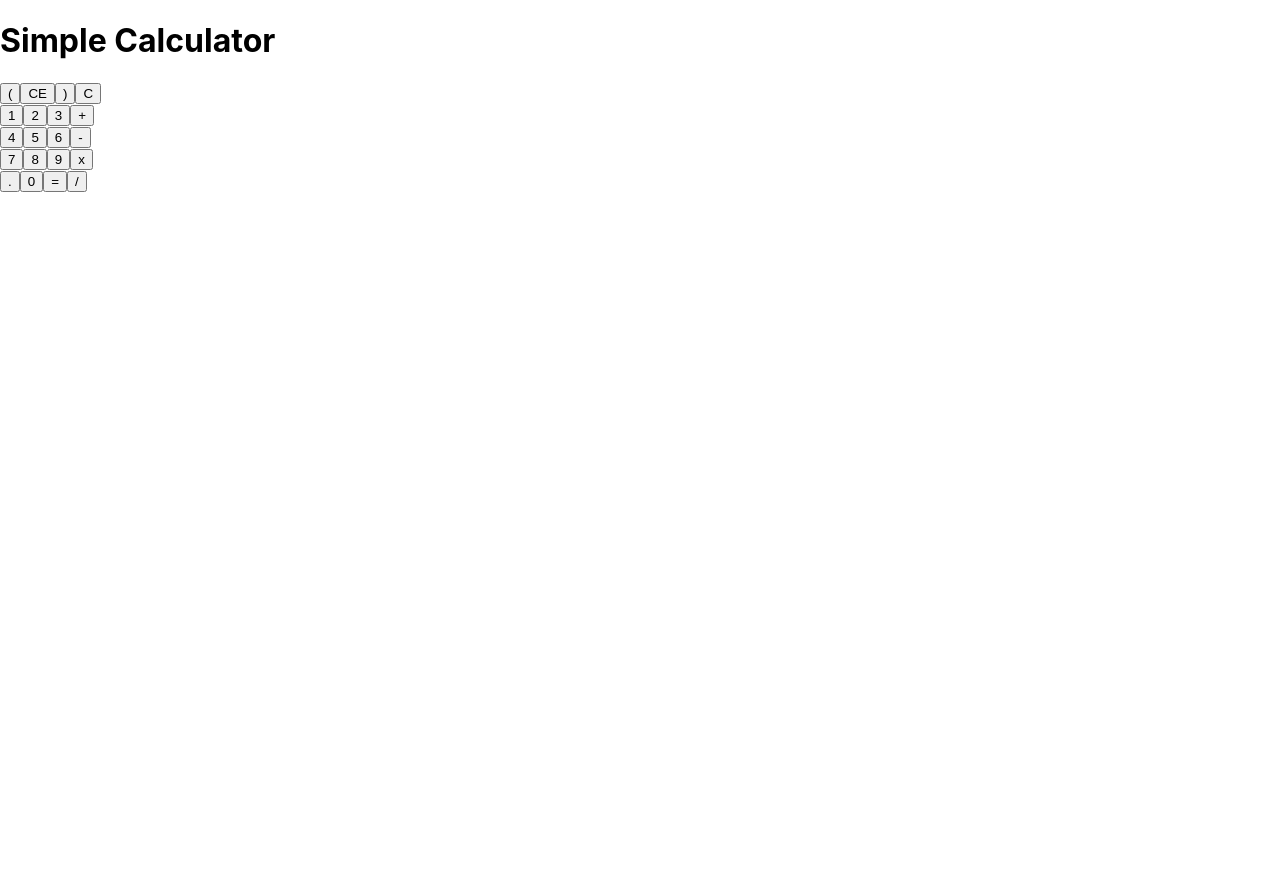
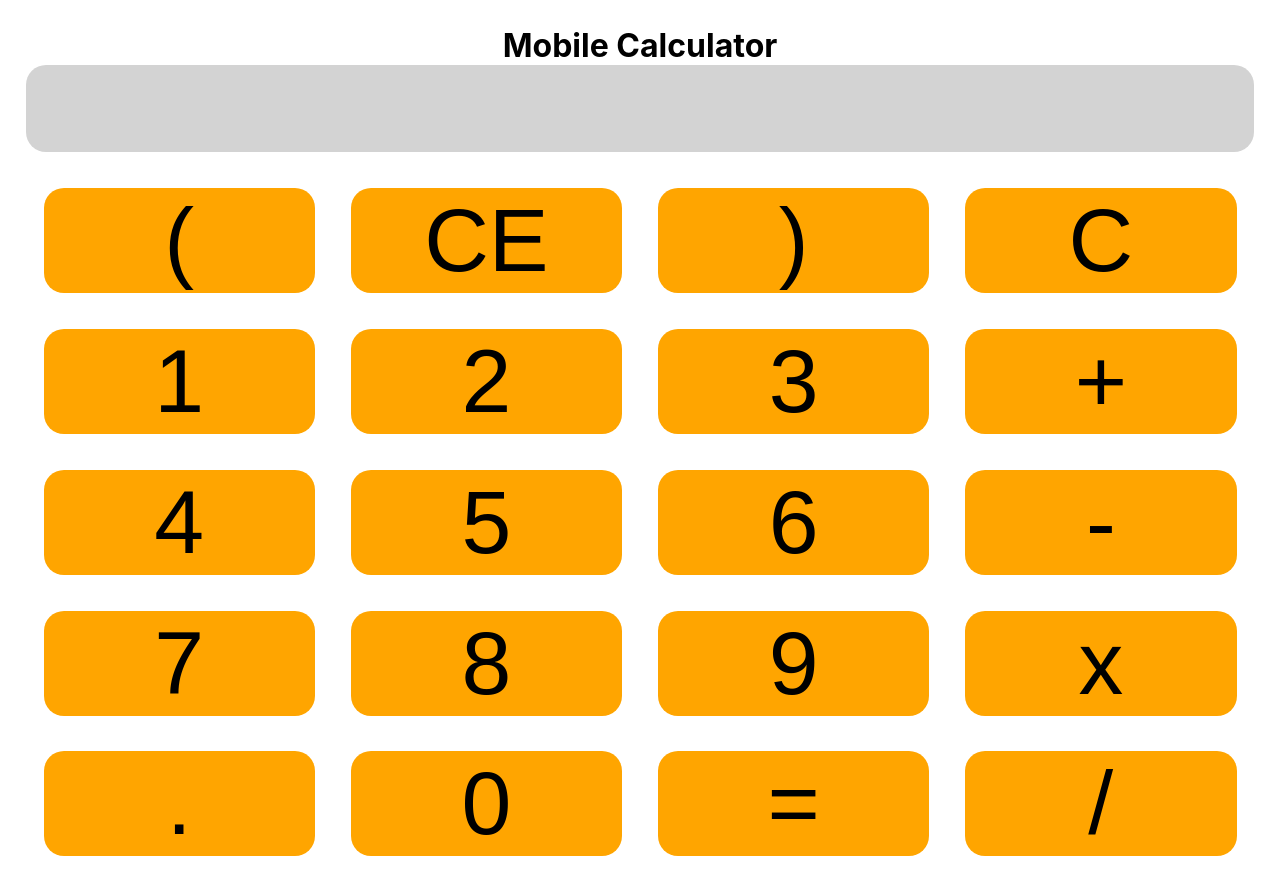
Before and after one commit to ctscofield/c1, a React (Create React App) app: page / in a window 1280 px wide. Before the commit the page ends 800 px from the top, so only its background shows below. Built offline with nearby package versions, Linux system fonts and the light colour scheme.

Commit message:
adjustments to styling boundaries

```diff
--- a/src/App.css
+++ b/src/App.css
@@ -1,38 +1,50 @@
 .App {
-  text-align: center;
+
 }
 
-.App-logo {
-  height: 40vmin;
-  pointer-events: none;
+.calculator-body {
+  margin: 2vw;
+  text-align: center;
+  flex-wrap: nowrap;
+  max-height: 100vh;
+  max-width:100vw;
 }
 
-@media (prefers-reduced-motion: no-preference) {
-  .App-logo {
-    animation: App-logo-spin infinite 20s linear;
-  }
+h1 {
+  margin: 0;
+
 }
 
-.App-header {
-  background-color: #282c34;
-  min-height: 100vh;
+.result {
+  background-color: lightgray;
+  height: 2vh;
+  border-radius: 20px;
+  padding: .8em;
+  margin-bottom: .4em;
+  display: flex;
+  align-items: center;
+  justify-content: right;
+  font-size: 2.8em;
+}
+
+.buttons {
+  width: 96vw;
+  height: 69vh;
   display: flex;
   flex-direction: column;
-  align-items: center;
-  justify-content: center;
-  font-size: calc(10px + 2vmin);
-  color: white;
 }
 
-.App-link {
-  color: #61dafb;
+.row {
+  display: flex;
+  justify-content: space-between;
+  flex: 1;
 }
 
-@keyframes App-logo-spin {
-  from {
-    transform: rotate(0deg);
-  }
-  to {
-    transform: rotate(360deg);
-  }
+button {
+  background-color: orange;
+  border-radius: 20px;
+  flex: 1;
+  margin: .2em;
+  border: none;
+  font-size: 7vw;
 }
--- a/src/App.js
+++ b/src/App.js
@@ -32,6 +32,7 @@ class App extends React.Component {
   calculate = () => {
     try {
       this.setState({
+        //eslint-disable-next-line
         result: (eval(this.state.result) || "") + ""
       })
     } catch (e) {
@@ -57,7 +58,7 @@ class App extends React.Component {
     return (
       <div>
         <div className="calculator-body">
-          <h1>Simple Calculator</h1>
+          <h1>Mobile Calculator</h1>
           <ResultComponent result={this.state.result}/>
           <KeyPadComponent onClick={this.onClick}/>
         </div>
--- a/src/components/KeypadComponent.js
+++ b/src/components/KeypadComponent.js
@@ -3,31 +3,43 @@ import React from 'react'
 class KeyPadComponent extends React.Component {
   render() {
     return (
-      <div className="button">
+      <div className="buttons">
+
+        <div className="row">
           <button name="(" onClick={e => this.props.onClick(e.target.name)}>(</button>
           <button name="CE" onClick={e => this.props.onClick(e.target.name)}>CE</button>
           <button name=")" onClick={e => this.props.onClick(e.target.name)}>)</button>
-        <button name="C" onClick={e => this.props.onClick(e.target.name)}>C</button><br/>
+          <button name="C" onClick={e => this.props.onClick(e.target.name)}>C</button>
+        </div>
 
+        <div className="row">
           <button name="1" onClick={e => this.props.onClick(e.target.name)}>1</button>
           <button name="2" onClick={e => this.props.onClick(e.target.name)}>2</button>
           <button name="3" onClick={e => this.props.onClick(e.target.name)}>3</button>
-        <button name="+" onClick={e => this.props.onClick(e.target.name)}>+</button><br/>
+          <button name="+" onClick={e => this.props.onClick(e.target.name)}>+</button>
+        </div>
 
+        <div className="row">
           <button name="4" onClick={e => this.props.onClick(e.target.name)}>4</button>
           <button name="5" onClick={e => this.props.onClick(e.target.name)}>5</button>
           <button name="6" onClick={e => this.props.onClick(e.target.name)}>6</button>
-        <button name="-" onClick={e => this.props.onClick(e.target.name)}>-</button><br/>
+          <button name="-" onClick={e => this.props.onClick(e.target.name)}>-</button>
+        </div>
 
+        <div className="row">
           <button name="7" onClick={e => this.props.onClick(e.target.name)}>7</button>
           <button name="8" onClick={e => this.props.onClick(e.target.name)}>8</button>
           <button name="9" onClick={e => this.props.onClick(e.target.name)}>9</button>
-        <button name="*" onClick={e => this.props.onClick(e.target.name)}>x</button><br/>
+          <button name="*" onClick={e => this.props.onClick(e.target.name)}>x</button>
+        </div>
 
+        <div className="row">
           <button name="." onClick={e => this.props.onClick(e.target.name)}>.</button>
           <button name="0" onClick={e => this.props.onClick(e.target.name)}>0</button>
           <button name="=" onClick={e => this.props.onClick(e.target.name)}>=</button>
-        <button name="/" onClick={e => this.props.onClick(e.target.name)}>/</button><br/>
+          <button name="/" onClick={e => this.props.onClick(e.target.name)}>/</button>
+        </div>
+
       </div>
     )
   }
```
Lines whose indentation alone changed are shown as unchanged.
